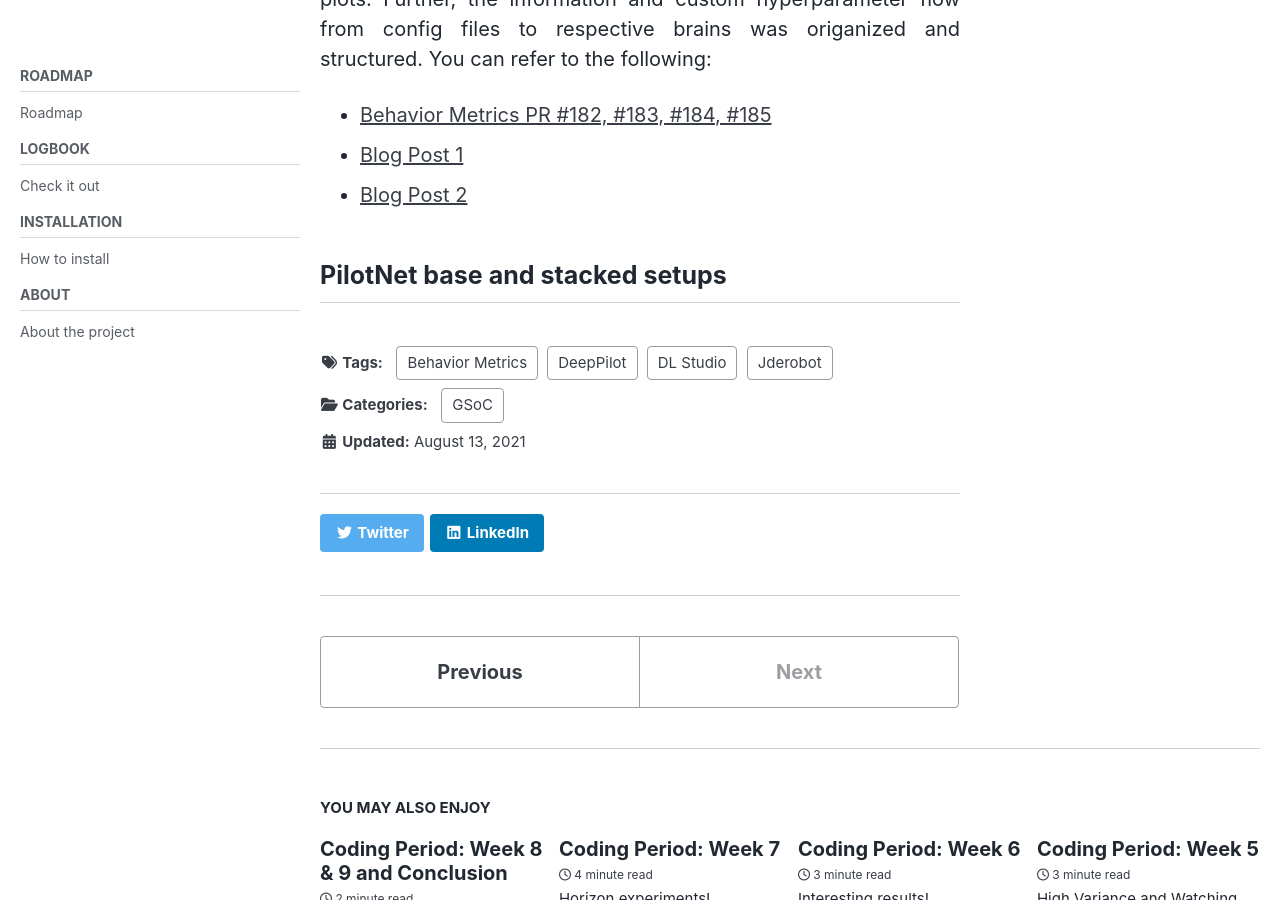
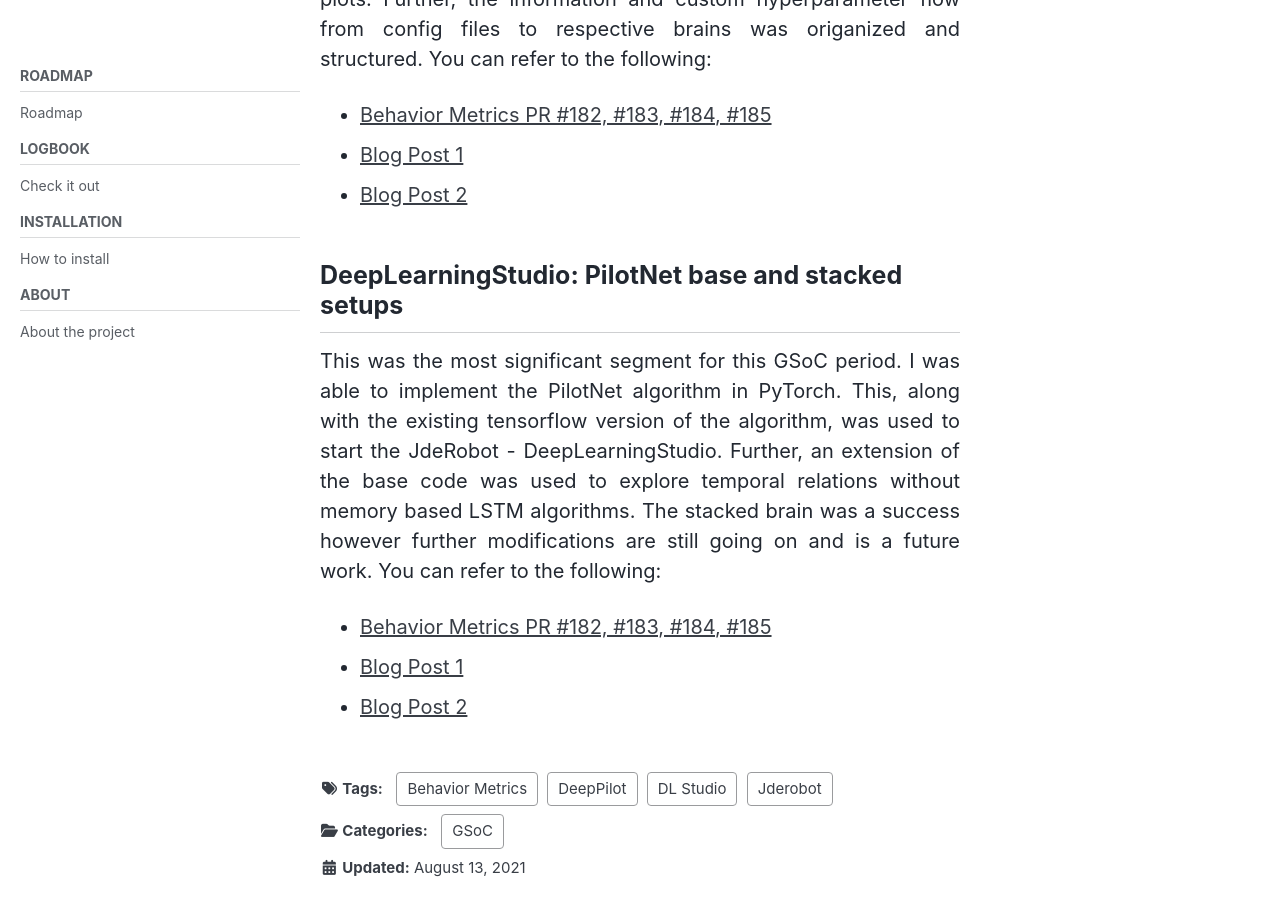
Before and after one commit to TheRoboticsClub/gsoc2021-Utkarsh_Mishra, a Jekyll site: the page built from docs/_posts/2021-08-13-Summary-and-Recap.md, in a window 1280 px wide and 900 px high, scrolled down 1309 px. Built offline with Jekyll 4.4.1, drawn with Linux system fonts in a browser that asks for light colours; cached includes are drawn as plain includes; nearby versions of some CDN libraries; some of the changed text lies outside the part shown.

Commit message:
added preliminary last blog and chnaged details

```diff
--- a/docs/_includes/head/custom.html
+++ b/docs/_includes/head/custom.html
@@ -1,5 +1,5 @@
 <!-- start custom head snippets -->
 
 <!-- insert favicons. use https://realfavicongenerator.net/ -->
-<link rel="icon" type="image/png" href="/assets/images/logo.png" sizes="16x16">
+<link rel="icon" type="image/png" href="/gsoc2021-Utkarsh_Mishra/assets/images/logo.png" sizes="16x16">
 <!-- end custom head snippets -->
--- a/docs/_posts/2021-08-13-Summary-and-Recap.md
+++ b/docs/_posts/2021-08-13-Summary-and-Recap.md
@@ -50,4 +50,10 @@
 - [Blog Post 1](https://theroboticsclub.github.io/gsoc2021-Utkarsh_Mishra/gsoc/Coding-Period-Week-2/)
 - [Blog Post 2](https://theroboticsclub.github.io/gsoc2021-Utkarsh_Mishra/gsoc/Coding-Period-Week-4/)
 
-## PilotNet base and stacked setups
+## DeepLearningStudio: PilotNet base and stacked setups
+
+This was the most significant segment for this GSoC period. I was able to implement the PilotNet algorithm in PyTorch. This, along with the existing tensorflow version of the algorithm, was used to start the JdeRobot - DeepLearningStudio. Further, an extension of the base code was used to explore temporal relations without memory based LSTM algorithms. The stacked brain was a success however further modifications are still going on and is a future work. You can refer to the following:
+{: .text-justify}
+- [Behavior Metrics PR #182, #183, #184, #185](https://github.com/JdeRobot/BehaviorMetrics)
+- [Blog Post 1](https://theroboticsclub.github.io/gsoc2021-Utkarsh_Mishra/gsoc/Coding-Period-Week-2/)
+- [Blog Post 2](https://theroboticsclub.github.io/gsoc2021-Utkarsh_Mishra/gsoc/Coding-Period-Week-4/)
```
